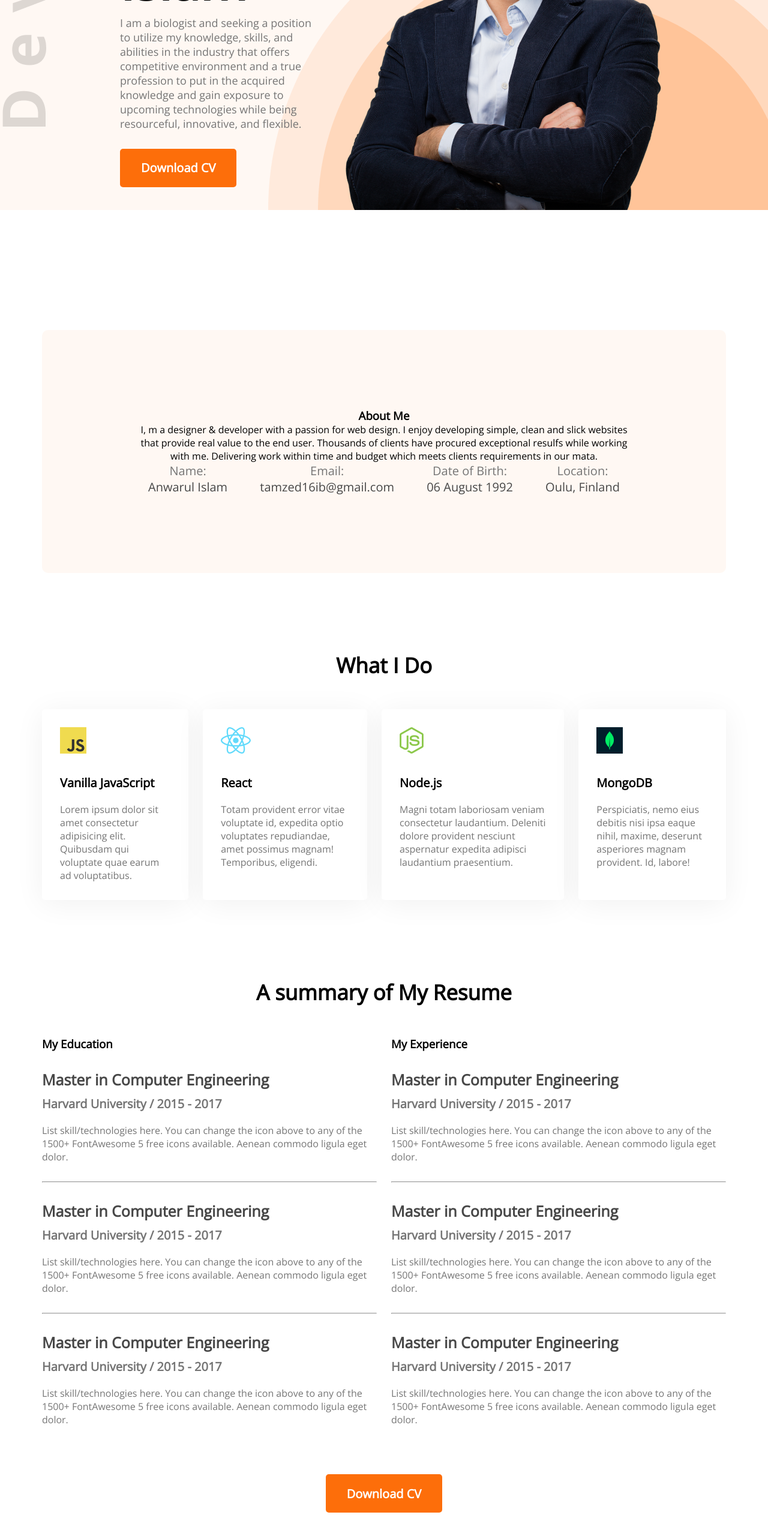
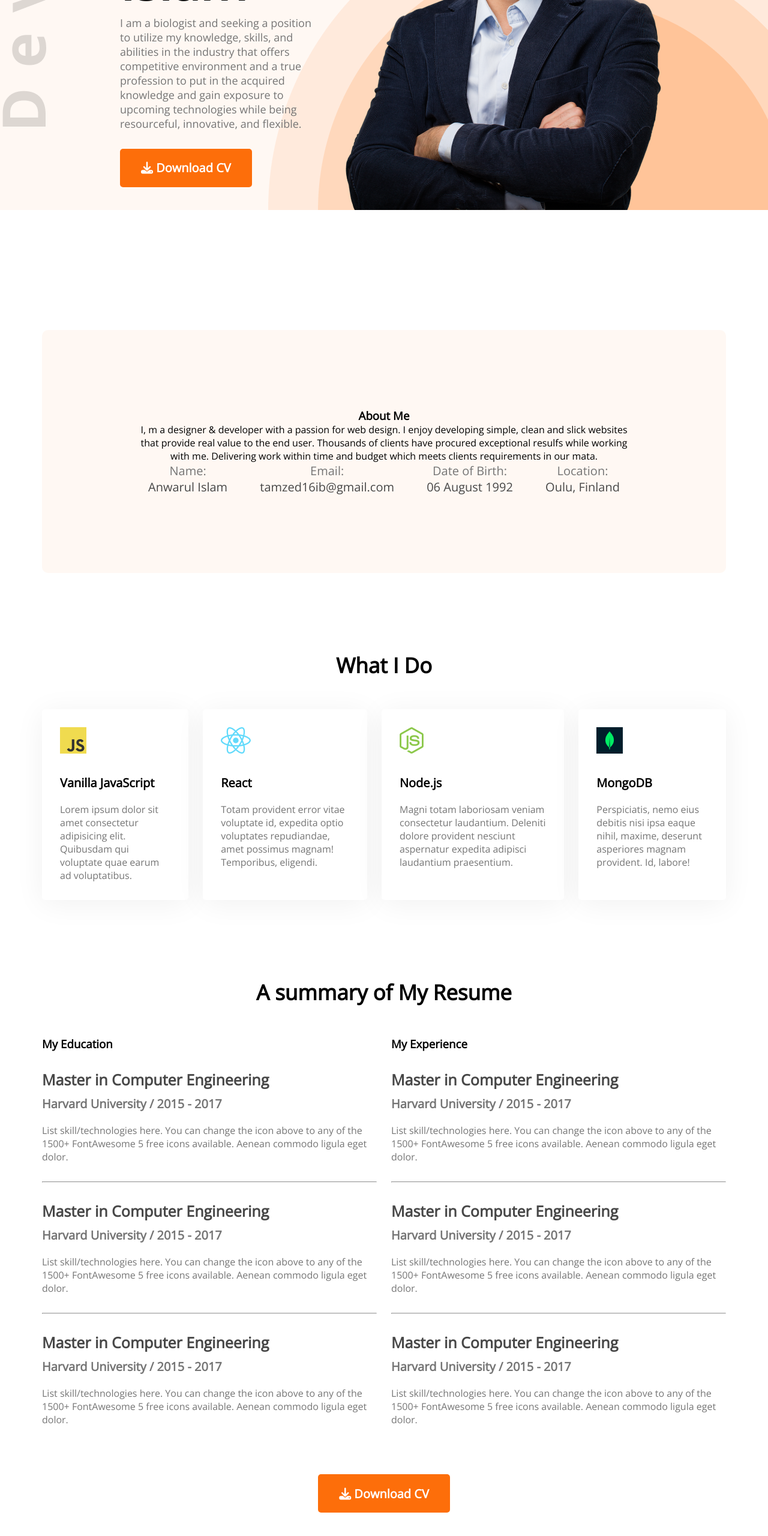
Before and after one commit to tamzed22/developer-portfolio, a plain HTML site: page index.html in a window 1280 px wide. Shown: the part 690-3250 px from the top of the page at 60% size. Drawn offline with nearby package versions, Linux system fonts and the light colour scheme.

Commit message:
added awesome font icons

```diff
--- a/index.html
+++ b/index.html
@@ -10,6 +10,7 @@
     <link rel="preconnect" href="https://fonts.googleapis.com">
     <link rel="preconnect" href="https://fonts.gstatic.com" crossorigin>
     <link href="https://fonts.googleapis.com/css2?family=Open+Sans:ital@0;1&display=swap" rel="stylesheet">
+    <script src="https://kit.fontawesome.com/12608ec502.js" crossorigin="anonymous"></script>
     <link rel="stylesheet" href="styles/portfolio.css">
 </head>
 
@@ -32,7 +33,7 @@
                     and abilities in the industry that offers competitive environment and a true profession to put in
                     the acquired knowledge and gain exposure to upcoming technologies while
                     being resourceful, innovative, and flexible.</p>
-                <button class="btn-primary">Download CV</button>
+                <button class="btn-primary"><i class="fa-solid fa-download"></i> Download CV</button>
             </div>
             <img src="images/hardy.png" alt="">
 
@@ -148,7 +149,7 @@
              </div>
             </div>
             <div class="resume-button">
-                <button class="btn-primary">Download CV</button>
+                <button class="btn-primary"> <i class="fa-solid fa-download"></i> Download CV</button>
             </div>
 
         </section>
```
